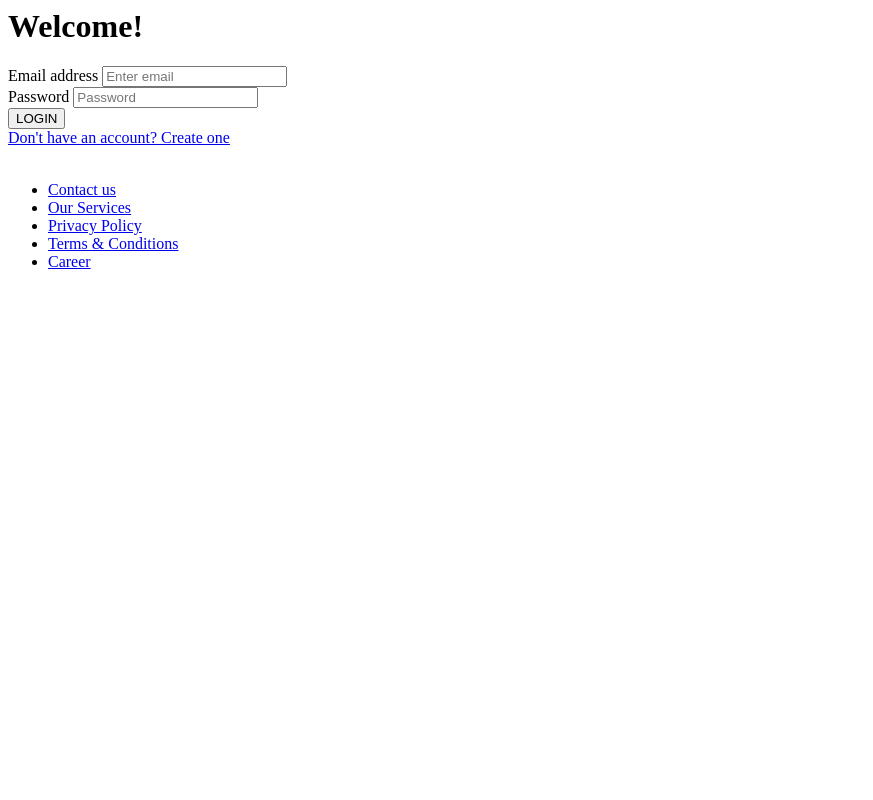
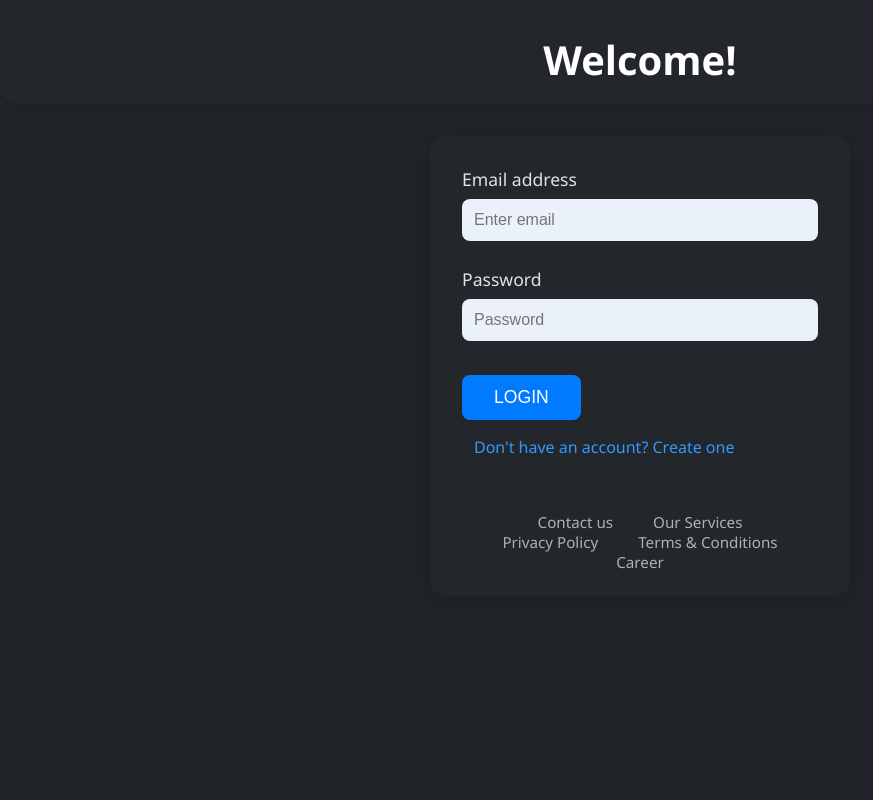
Before and after one commit to mtumae/iap-group-project, a PHP site: page / in a window 1280 px wide. Shown: the whole page, without its empty margins (0-873 px from the left). Run offline with PHP 8.4, Linux system fonts and the light colour scheme.

Commit message:
Added an index styling page and linked it to the index page

```diff
--- /dev/null
+++ b/index.css
@@ -0,0 +1,139 @@
+body {
+    background: #212529;
+    font-family: 'Segoe UI', Arial, sans-serif;
+    color: #fff;
+    margin: 0;
+    padding: 0;
+}
+
+header {
+    background: #23272b;
+    border-radius: 0 0 16px 16px;
+    text-align: center;
+    padding: 32px 0 16px 0;
+    margin-bottom: 32px;
+    box-shadow: 0 2px 12px rgba(0,0,0,0.12);
+}
+
+header h1 {
+    font-size: 2.5rem;
+    font-weight: 700;
+    color: #fff;
+    margin: 0;
+}
+
+#page-content {
+    display: flex;
+    flex-direction: column;
+    align-items: center;
+    min-height: 60vh;
+}
+
+#form-section {
+    width: 100%;
+    max-width: 420px;
+}
+
+form {
+    background: #23272b;
+    border-radius: 16px;
+    padding: 32px 32px 16px 32px;
+    box-shadow: 0 4px 24px rgba(0,0,0,0.2);
+}
+
+.form-group {
+    margin-bottom: 22px;
+}
+
+label {
+    display: block;
+    margin-bottom: 8px;
+    font-size: 1.1rem;
+    color: #e2e2e2;
+}
+
+input.form-control {
+    width: 100%;
+    padding: 12px;
+    border-radius: 8px;
+    border: none;
+    background: #eaf1fb;
+    font-size: 1rem;
+    margin-bottom: 4px;
+    color: #222;
+}
+
+input.form-control:focus {
+    outline: 2px solid #007bff;
+}
+
+.btn-primary {
+    background: #007bff;
+    color: #fff;
+    border: none;
+    padding: 12px 32px;
+    border-radius: 8px;
+    font-size: 1.1rem;
+    cursor: pointer;
+    margin-top: 8px;
+    transition: background 0.2s;
+}
+
+.btn-primary:hover {
+    background: #0056b3;
+}
+
+#login-redirect-container, #create-account-container {
+    margin-top: 16px;
+    display: inline-block;
+}
+
+#login-redirect-container a, #create-account-container a {
+    color: #3399ff;
+    text-decoration: none;
+    font-size: 1rem;
+    margin-left: 12px;
+}
+
+#login-redirect-container a:hover, #create-account-container a:hover {
+    text-decoration: underline;
+}
+
+footer {
+    margin-top: 32px;
+    text-align: center;
+    color: #b0b0b0;
+    font-size: 0.95rem;
+}
+
+.footer .row {
+    margin-bottom: 8px;
+}
+
+.footer a {
+    color: #3399ff;
+    margin: 0 8px;
+    font-size: 1.2rem;
+    text-decoration: none;
+}
+
+.footer ul {
+    list-style: none;
+    padding: 0;
+    margin: 0;
+}
+
+.footer ul li {
+    display: inline-block;
+    margin: 0 10px;
+}
+
+.footer ul li a {
+    color: #b0b0b0;
+    text-decoration: none;
+    font-size: 0.95rem;
+}
+
+.footer ul li a:hover {
+    color: #fff;
+}
--- a/index.php
+++ b/index.php
@@ -7,6 +7,9 @@ $component = new Components();
 
 $component->header();
 $component->form_content();
+?>
+<link rel="stylesheet" href="index.css">
+<?php
 // $component->footer();
 
 
```
